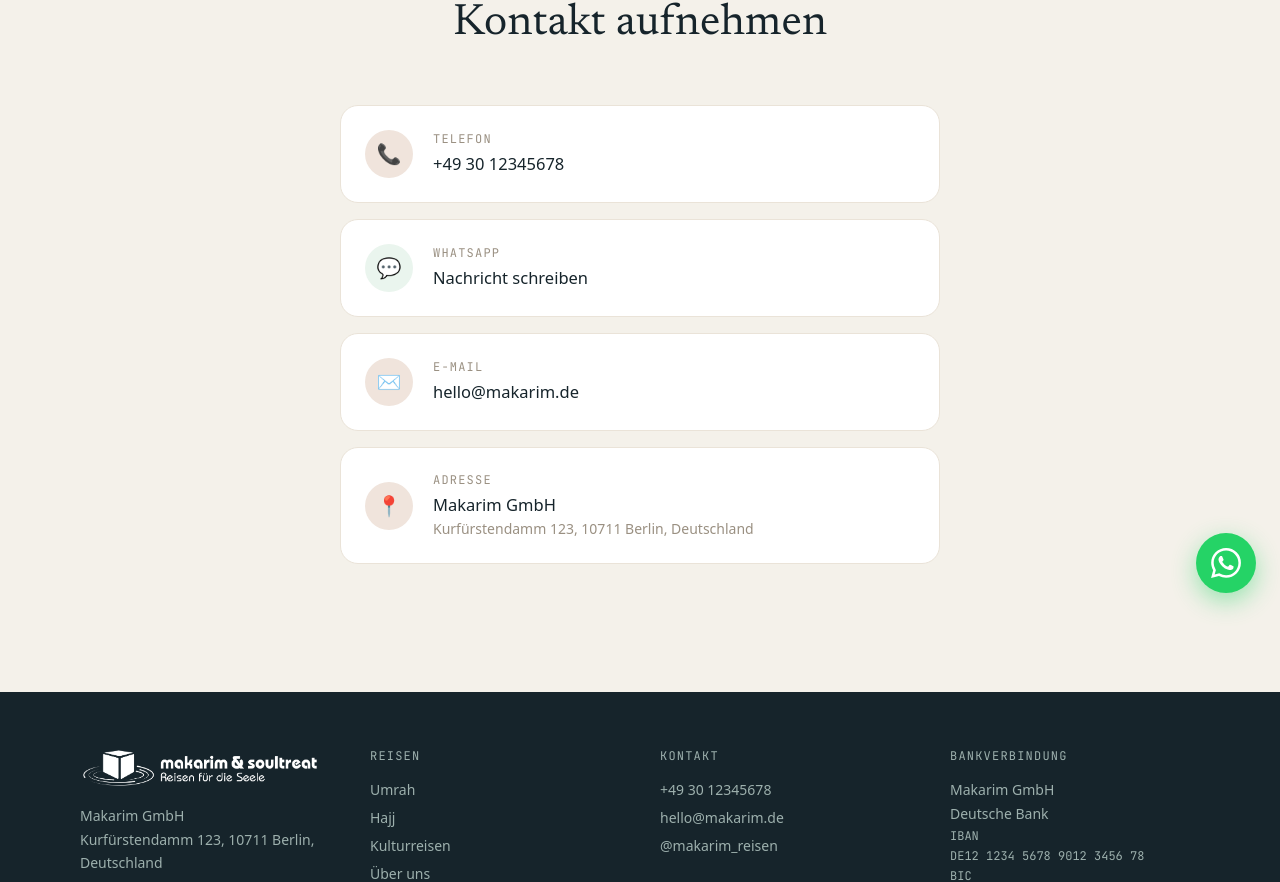
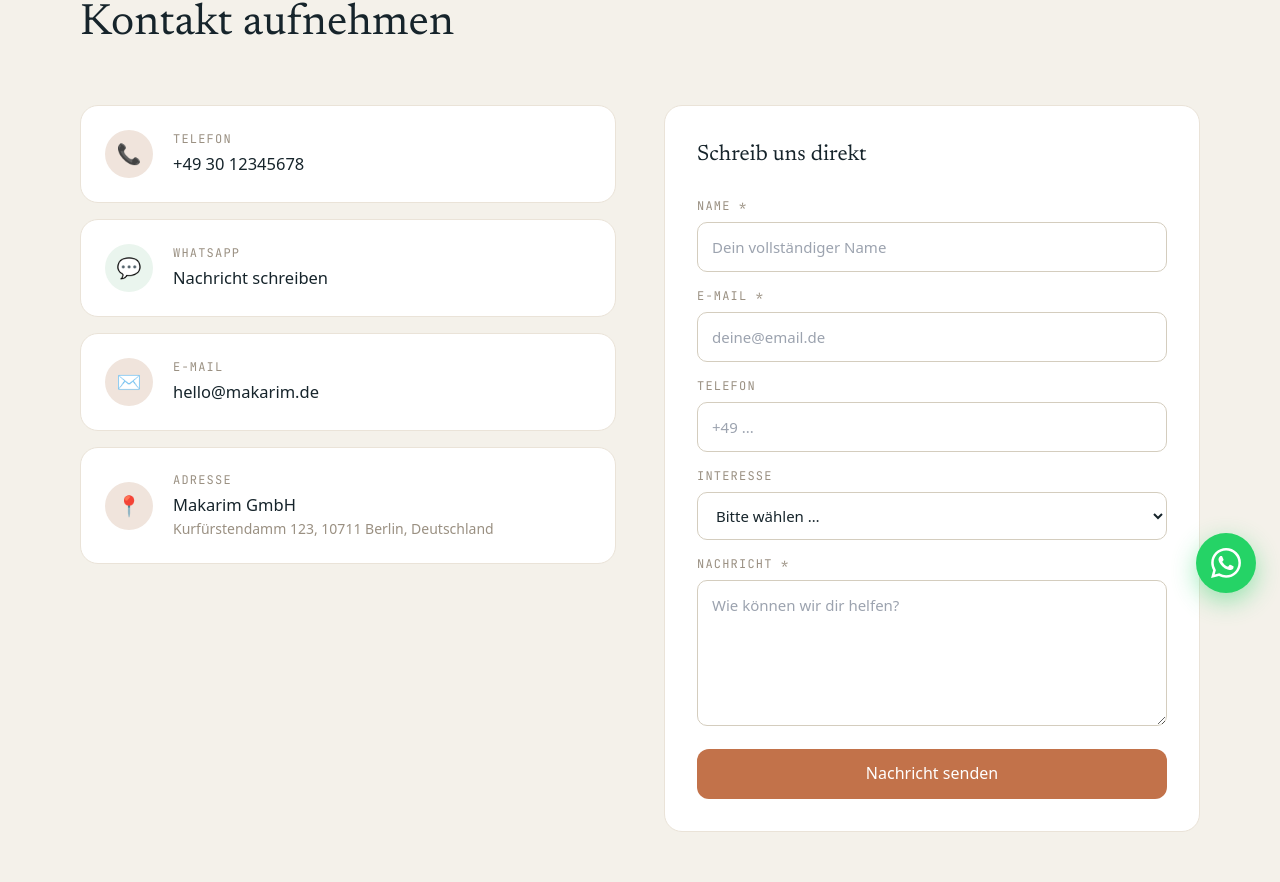
Before and after one commit to itconel2013-crypto/makarim-website, a Next.js app: page /kontakt in a window 1280 px wide. Shown: the part 183-1065 px from the top of the page. Built offline with nearby package versions, Linux system fonts and the light colour scheme; no server answers; the database is empty.

Commit message:
feat: FAQ Überschrift linksbündig; Kontaktseite 2-spaltig mit Formular + API-Endpoint

```diff
--- /dev/null
+++ b/app/api/kontakt/route.ts
@@ -0,0 +1,47 @@
+import { NextResponse } from 'next/server';
+import { getDb } from '@/lib/db';
+
+function ensureTable() {
+  const db = getDb();
+  db.exec(`
+    CREATE TABLE IF NOT EXISTS contact_requests (
+      id INTEGER PRIMARY KEY AUTOINCREMENT,
+      name TEXT NOT NULL,
+      email TEXT NOT NULL,
+      phone TEXT,
+      interesse TEXT,
+      message TEXT NOT NULL,
+      created_at TEXT DEFAULT CURRENT_TIMESTAMP
+    );
+  `);
+  return db;
+}
+
+export async function POST(req: Request) {
+  try {
+    const { name, email, phone, interesse, message } = await req.json();
+    if (!name || !email || !message) {
+      return NextResponse.json({ error: 'Pflichtfelder fehlen' }, { status: 400 });
+    }
+    const db = ensureTable();
+    db.prepare(
+      'INSERT INTO contact_requests (name, email, phone, interesse, message) VALUES (?, ?, ?, ?, ?)'
+    ).run(name, email, phone ?? '', interesse ?? '', message);
+    db.close();
+    return NextResponse.json({ ok: true });
+  } catch (e) {
+    console.error('Kontakt POST error:', e);
+    return NextResponse.json({ error: 'Serverfehler' }, { status: 500 });
+  }
+}
+
+export async function GET() {
+  try {
+    const db = ensureTable();
+    const rows = db.prepare('SELECT * FROM contact_requests ORDER BY created_at DESC').all();
+    db.close();
+    return NextResponse.json(rows);
+  } catch (e) {
+    return NextResponse.json({ error: 'Serverfehler' }, { status: 500 });
+  }
+}
--- a/app/faq/page.tsx
+++ b/app/faq/page.tsx
@@ -10,10 +10,10 @@ export default async function FAQPage() {
     <main>
       <section className="py-section" style={{ backgroundColor: '#F4F1EA' }}>
         <div className="container-max" style={{ maxWidth: '820px' }}>
-          <p className="font-mono uppercase text-center mb-4" style={{ fontSize: '13px', letterSpacing: '0.2em', color: '#A8542F' }}>
+          <p className="font-mono uppercase mb-4" style={{ fontSize: '13px', letterSpacing: '0.2em', color: '#A8542F' }}>
             Häufige Fragen
           </p>
-          <h1 className="font-serif font-normal text-ink text-center mb-14" style={{ fontSize: 'clamp(28px, 4vw, 44px)', lineHeight: '1.15' }}>
+          <h1 className="font-serif font-normal text-ink mb-14" style={{ fontSize: 'clamp(28px, 4vw, 44px)', lineHeight: '1.15' }}>
             Wir haben Antworten
           </h1>
 
--- a/app/kontakt/page.tsx
+++ b/app/kontakt/page.tsx
@@ -1,4 +1,5 @@
 import { loadContent } from '@/lib/db';
+import { KontaktForm } from '@/components/kontakt/KontaktForm';
 
 export const metadata = { title: 'Kontakt — Makarim Reisen' };
 
@@ -9,16 +10,18 @@ export default async function KontaktPage() {
   return (
     <main>
       <section className="py-section" style={{ backgroundColor: '#F4F1EA' }}>
-        <div className="container-max" style={{ maxWidth: '680px' }}>
-          <p className="font-mono uppercase text-center mb-4" style={{ fontSize: '13px', letterSpacing: '0.2em', color: '#A8542F' }}>
+        <div className="container-max">
+          <p className="font-mono uppercase mb-4" style={{ fontSize: '13px', letterSpacing: '0.2em', color: '#A8542F' }}>
             Wir sind für dich da
           </p>
-          <h1 className="font-serif font-normal text-ink text-center mb-14" style={{ fontSize: 'clamp(28px, 4vw, 44px)', lineHeight: '1.15' }}>
+          <h1 className="font-serif font-normal text-ink mb-14" style={{ fontSize: 'clamp(28px, 4vw, 44px)', lineHeight: '1.15' }}>
             Kontakt aufnehmen
           </h1>
 
+          <div className="grid grid-cols-1 lg:grid-cols-2 gap-12 items-start">
+
+            {/* Left — Kontaktdaten */}
             <div className="space-y-4">
-            {/* Phone */}
               <a
                 href={`tel:${brand.phone}`}
                 className="flex items-center gap-5 p-6 bg-white rounded-card hover:shadow-card transition-shadow"
@@ -33,7 +36,6 @@ export default async function KontaktPage() {
                 </div>
               </a>
 
-            {/* WhatsApp */}
               <a
                 href={`https://wa.me/${brand.whatsapp}`}
                 target="_blank"
@@ -50,7 +52,6 @@ export default async function KontaktPage() {
                 </div>
               </a>
 
-            {/* Email */}
               <a
                 href={`mailto:${brand.email}`}
                 className="flex items-center gap-5 p-6 bg-white rounded-card hover:shadow-card transition-shadow"
@@ -65,7 +66,6 @@ export default async function KontaktPage() {
                 </div>
               </a>
 
-            {/* Address */}
               <div
                 className="flex items-center gap-5 p-6 bg-white rounded-card"
                 style={{ border: '1px solid #EAE3D8' }}
@@ -80,6 +80,16 @@ export default async function KontaktPage() {
                 </div>
               </div>
             </div>
+
+            {/* Right — Kontaktformular */}
+            <div className="p-8 bg-white rounded-card" style={{ border: '1px solid #EAE3D8' }}>
+              <h2 className="font-serif font-normal text-ink mb-6" style={{ fontSize: '22px' }}>
+                Schreib uns direkt
+              </h2>
+              <KontaktForm />
+            </div>
+
+          </div>
         </div>
       </section>
     </main>
--- /dev/null
+++ b/components/kontakt/KontaktForm.tsx
@@ -0,0 +1,145 @@
+'use client';
+
+import { useState } from 'react';
+
+type Status = 'idle' | 'sending' | 'success' | 'error';
+
+const inputStyle: React.CSSProperties = {
+  width: '100%',
+  padding: '12px 14px',
+  fontSize: '15px',
+  border: '1px solid #D4CDBE',
+  borderRadius: '10px',
+  backgroundColor: 'white',
+  color: '#16242B',
+  outline: 'none',
+};
+
+export function KontaktForm() {
+  const [status, setStatus] = useState<Status>('idle');
+  const [form, setForm] = useState({ name: '', email: '', phone: '', interesse: '', message: '' });
+
+  const set = (k: keyof typeof form) => (e: React.ChangeEvent<HTMLInputElement | HTMLTextAreaElement | HTMLSelectElement>) =>
+    setForm((f) => ({ ...f, [k]: e.target.value }));
+
+  const submit = async (e: React.FormEvent) => {
+    e.preventDefault();
+    setStatus('sending');
+    try {
+      const res = await fetch('/api/kontakt', {
+        method: 'POST',
+        headers: { 'Content-Type': 'application/json' },
+        body: JSON.stringify(form),
+      });
+      setStatus(res.ok ? 'success' : 'error');
+    } catch {
+      setStatus('error');
+    }
+  };
+
+  if (status === 'success') {
+    return (
+      <div className="p-8 rounded-card text-center" style={{ backgroundColor: '#EAF5EE', border: '1px solid #B7DFC5' }}>
+        <div style={{ fontSize: '32px', marginBottom: '12px' }}>✓</div>
+        <h3 className="font-serif font-normal text-ink mb-2" style={{ fontSize: '20px' }}>Nachricht gesendet!</h3>
+        <p style={{ fontSize: '15px', color: '#5A5448' }}>Wir melden uns so schnell wie möglich bei dir.</p>
+      </div>
+    );
+  }
+
+  return (
+    <form onSubmit={submit} className="space-y-4">
+      <div>
+        <label className="block text-xs font-mono uppercase tracking-widest mb-2" style={{ color: '#9A9082' }}>
+          Name *
+        </label>
+        <input
+          required
+          value={form.name}
+          onChange={set('name')}
+          placeholder="Dein vollständiger Name"
+          style={inputStyle}
+        />
+      </div>
+
+      <div>
+        <label className="block text-xs font-mono uppercase tracking-widest mb-2" style={{ color: '#9A9082' }}>
+          E-Mail *
+        </label>
+        <input
+          required
+          type="email"
+          value={form.email}
+          onChange={set('email')}
+          placeholder="deine@email.de"
+          style={inputStyle}
+        />
+      </div>
+
+      <div>
+        <label className="block text-xs font-mono uppercase tracking-widest mb-2" style={{ color: '#9A9082' }}>
+          Telefon
+        </label>
+        <input
+          type="tel"
+          value={form.phone}
+          onChange={set('phone')}
+          placeholder="+49 ..."
+          style={inputStyle}
+        />
+      </div>
+
+      <div>
+        <label className="block text-xs font-mono uppercase tracking-widest mb-2" style={{ color: '#9A9082' }}>
+          Interesse
+        </label>
+        <select value={form.interesse} onChange={set('interesse')} style={inputStyle}>
+          <option value="">Bitte wählen …</option>
+          <option value="umrah">Umrah</option>
+          <option value="hajj">Hajj</option>
+          <option value="kulturreisen">Kulturreisen</option>
+          <option value="allgemein">Allgemeine Anfrage</option>
+        </select>
+      </div>
+
+      <div>
+        <label className="block text-xs font-mono uppercase tracking-widest mb-2" style={{ color: '#9A9082' }}>
+          Nachricht *
+        </label>
+        <textarea
+          required
+          rows={5}
+          value={form.message}
+          onChange={set('message')}
+          placeholder="Wie können wir dir helfen?"
+          style={{ ...inputStyle, resize: 'vertical' }}
+        />
+      </div>
+
+      {status === 'error' && (
+        <p style={{ fontSize: '14px', color: '#C0392B' }}>
+          Etwas ist schiefgelaufen. Bitte versuche es erneut.
+        </p>
+      )}
+
+      <button
+        type="submit"
+        disabled={status === 'sending'}
+        style={{
+          width: '100%',
+          height: '50px',
+          backgroundColor: status === 'sending' ? '#9A9082' : '#C2724A',
+          color: 'white',
+          border: 'none',
+          borderRadius: '12px',
+          fontSize: '16px',
+          fontWeight: 500,
+          cursor: status === 'sending' ? 'not-allowed' : 'pointer',
+          transition: 'background-color 0.2s',
+        }}
+      >
+        {status === 'sending' ? 'Wird gesendet …' : 'Nachricht senden'}
+      </button>
+    </form>
+  );
+}
```
Lines whose indentation alone changed are shown as unchanged.
